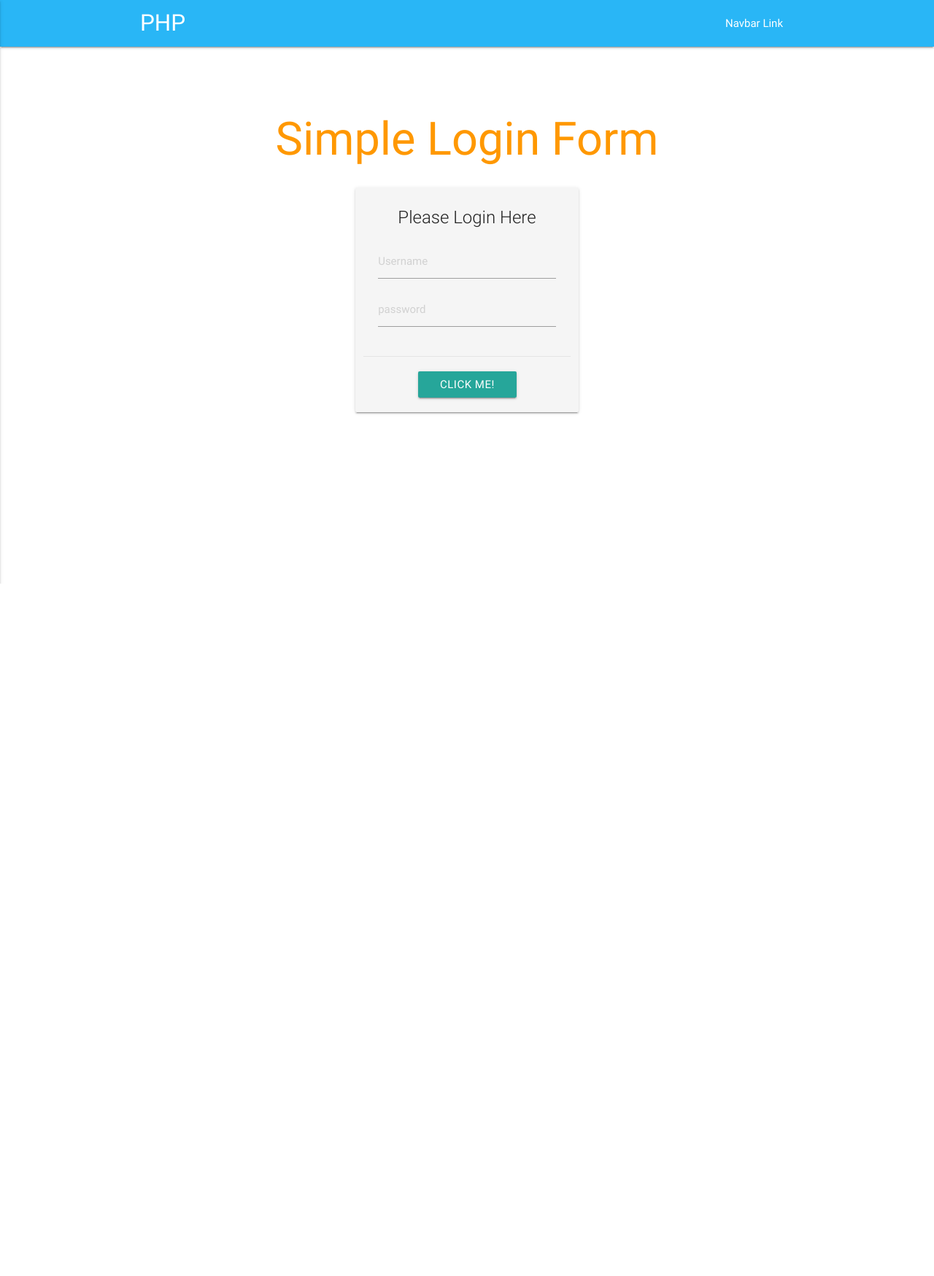
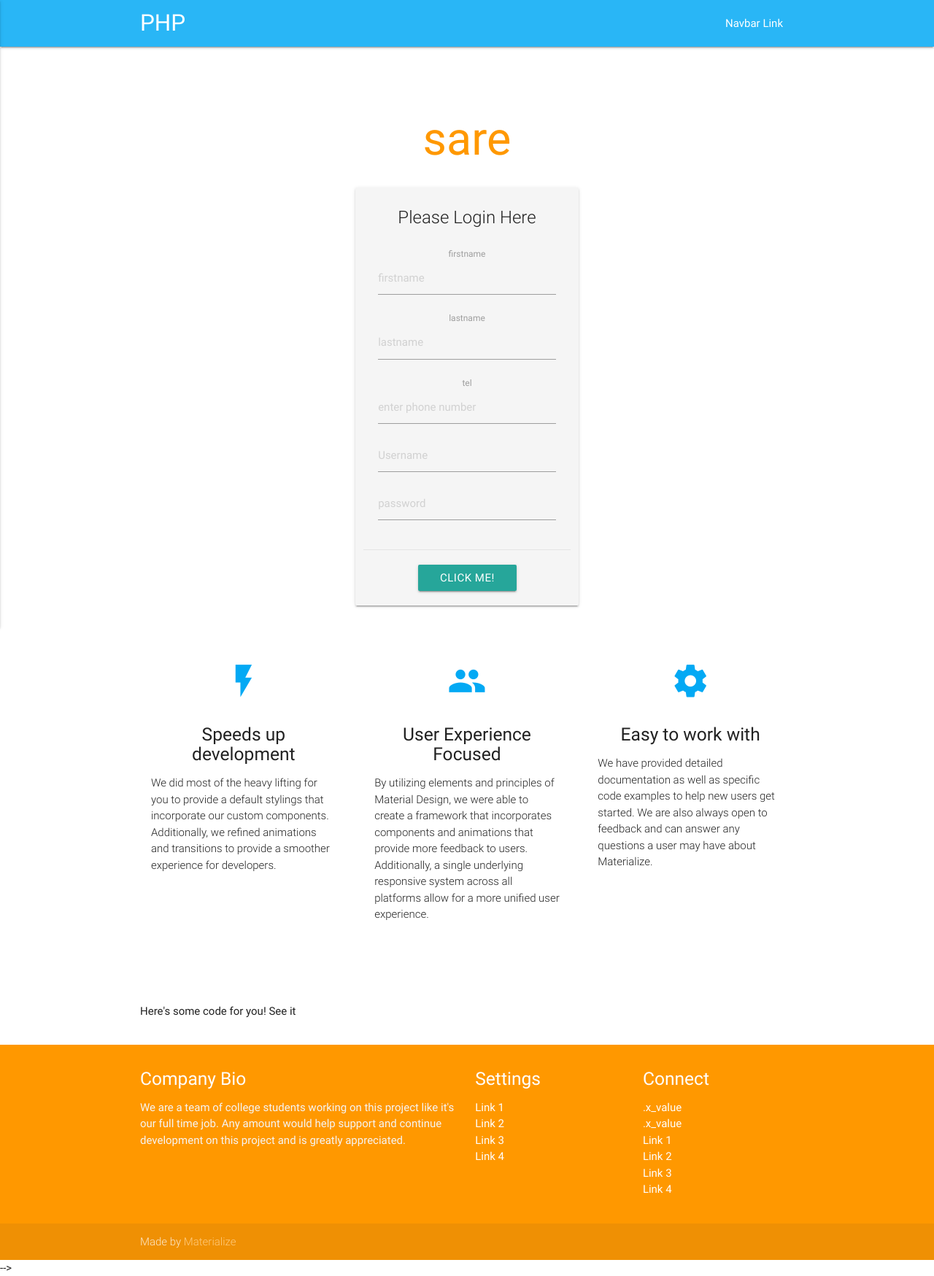
Before and after one commit to rajabiseraji/PHPCourse, a PHP site: page / in a window 1280 px wide. Shown: the whole page at 73% size. Before the commit the page ends 800 px from the top, so only its background shows below. Run offline with PHP 8.4, Linux system fonts and the light colour scheme; some libraries are stand-ins or nearby versions.

Commit message:
second session

```diff
--- a/index.html
+++ b/index.php
@@ -26,13 +26,55 @@
   <div class="section no-pad-bot" id="index-banner">
     <div class="container">
       <br><br>
-      <h1 class="header center orange-text">Simple Login Form</h1>
+
+      <h1 class="header center orange-text">
+        <?php
+       // define("const1","hiiii");
+       // echo const1;
+     // $tmp1= "hi tmp1";
+      //$tmp2= "225" ;
+      //echo $tmp1 . $tmp2;
+        //echo strlen($tmp1);
+       //  strpos($tmp1,"mp1");
+      $arr = array();
+        //$arr[0] = "first";
+       $asoc = array('name' => "sare",'tel'=> "1234");
+       $form1 = array('firstname' => "firstname",'lastname'=> "lastname",'tel' =>"enter phone number");
+
+        echo $asoc['name'];
+        $temp = array();
+        $temp[0]="s";
+        $temp[1]="sdfg";
+        $temp[2]="hbknj";
+//
+//        for($i=0 ; $i<count($temp);$i++)
+//        {
+//        // echo $temp[$i]."<br>";
+//        }
+//        foreach ($asoc as $x )
+        //echo count($arr);
+       // echo str_replace("mp1","hello",$tmp1);
+      //echo "helllo";
+      ?>
+
+      </h1>
       <div class="row center">
         <div class="card col s4 offset-s4 grey lighten-4">
      		<!-- <h5 class="header col s12 light">Please enter Login Status</h5>	 -->
      		<br>
         	<sapn class="card-title center">Please Login Here</sapn>
         <div class="card-content center">
+          <?php
+          foreach ($form1 as $label => $placeholder)
+          {
+            echo '<label>'.$label.'</label>
+        <input type="text" name="'.$label.'" placeholder="'.$placeholder.'">';
+
+          }
+          ?>
+
+
+
         	<input type="text" name="name" placeholder="Username">
         	<input type="password" name="password" placeholder="password">
         </div>
@@ -49,12 +91,11 @@
     </div>
   </div>
 
-<!--
+
   <div class="container">
     <div class="section">
- -->
-      <!--   Icon Section   -->
-    <!--   <div class="row">
+
+       <div class="row">
         <div class="col s12 m4">
           <div class="icon-block">
             <h2 class="center light-blue-text"><i class="material-icons">flash_on</i></h2>
@@ -112,6 +153,11 @@
         <div class="col l3 s12">
           <h5 class="white-text">Connect</h5>
           <ul>
+            <?php
+            foreach ($asoc as $x => $x_value){
+              echo '<li><a class="white-text" href="#!">.x_value</a></li>';
+            }
+            ?>
             <li><a class="white-text" href="#!">Link 1</a></li>
             <li><a class="white-text" href="#!">Link 2</a></li>
             <li><a class="white-text" href="#!">Link 3</a></li>
```
